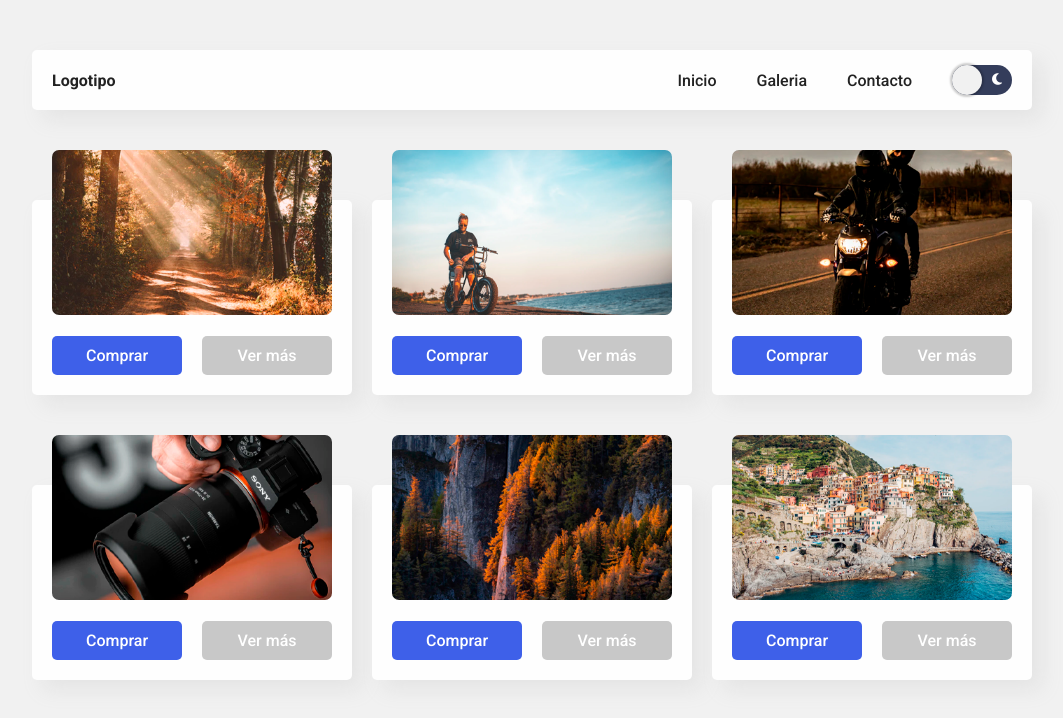
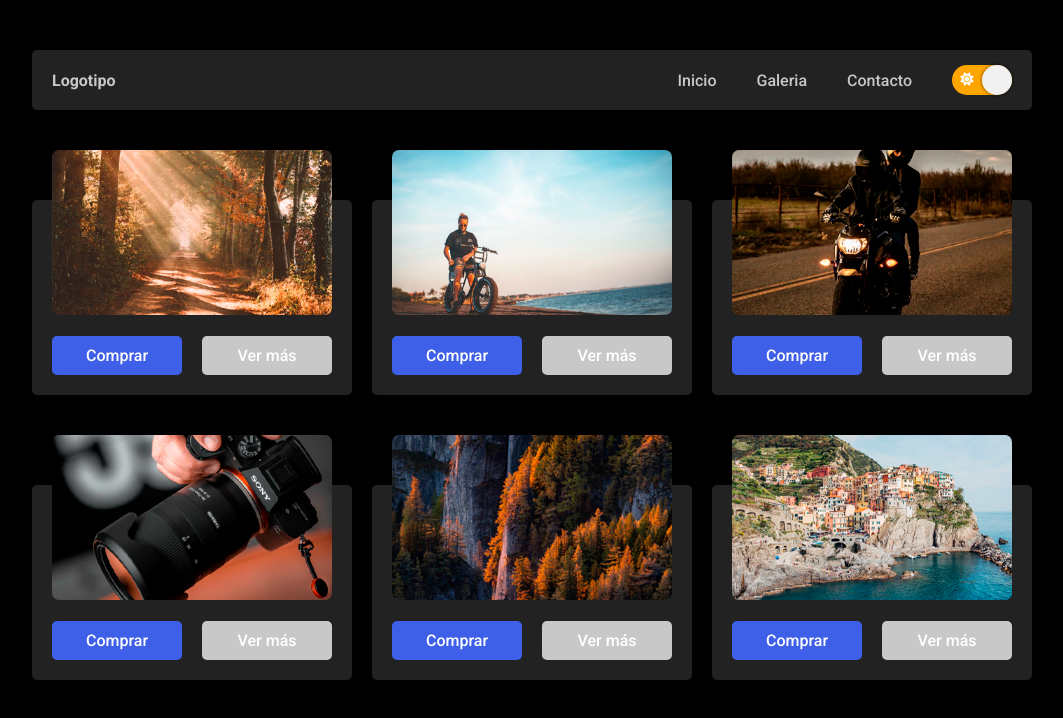
Before and after one commit to osk-max/practicaModeDark, a website: page index.html in a window 1280 px wide. Both pictures are taken after a click on the button 1090 px from the left and 80 px from the top of the page. Shown: the whole page, without its empty margins (108-1171 px from the left). Drawn offline with Linux system fonts and the light colour scheme.

Commit message:
Terminado

```diff
--- a/css/estilos.css
+++ b/css/estilos.css
@@ -1,3 +1,16 @@
+:root {
+  --negro: #000;
+  --blanco: #fefefe;
+  --grisOscuro: #222;
+  --grisClaro: #c8c8c8;
+  --grisClaroHover: #acabab;
+  --azul: #3e60e9;
+  --azulHover: #254be6;
+
+  --sombraDark: 10px 10px 20px rgba(170, 170, 170, 0.16);
+  --sombraLight: 10px 10px 20px rgba(0, 0, 0, 0.16);
+}
+
 * {
   padding: 0;
   margin: 0;
@@ -6,10 +19,14 @@
 }
 
 body {
-  background: #f1f1f1;
+  background: var(--blanco);
   font-family: "Roboto", sans-serif;
   -webkit-transition: 0.3s ease all;
   transition: 0.3s ease all;
+}
+
+body.dark {
+  background-color: var(--negro);
 }
 
 a {
@@ -42,6 +59,19 @@ nav {
   transition: 0.3s ease all;
   -webkit-box-shadow: 10px 10px 20px rgba(170, 170, 170, 0.16);
   box-shadow: 10px 10px 20px rgba(170, 170, 170, 0.16);
+}
+
+body.dark nav {
+  background-color: var(--grisOscuro);
+  box-shadow: var(--sombraLight);
+}
+
+body.dark nav a {
+  color: var(--grisClaro);
+}
+
+body.dark nav a:hover {
+  color: var(--blanco);
 }
 
 nav .logotipo {
@@ -93,6 +123,17 @@ nav .enlaces a:hover {
   box-shadow: 0px 0px 2px 2px rgba(0, 0, 0, 0.2);
 }
 
+/* Movimiento boton y cambio los estilos */
+
+.switch.active::after {
+  right: 0;
+  left: unset;
+}
+
+.switch.active {
+  background-color: orange;
+}
+
 /* Estilos a los dos botones */
 .switch span {
   width: 30px;
@@ -129,6 +170,11 @@ nav .enlaces a:hover {
   margin-top: 50px;
   -webkit-transition: 0.3s ease all;
   transition: 0.3s ease all;
+}
+
+body.dark .grid .card {
+  background-color: var(--grisOscuro);
+  box-shadow: var(--sombraLight);
 }
 
 .grid .card img {
--- a/js/main.js
+++ b/js/main.js
@@ -0,0 +1,7 @@
+// Funcion que va a cambiar una clase en nuestro body para identificar modo osc o modo claro
+const btnSwitch = document.querySelector("#switch");
+
+btnSwitch.addEventListener("click", () => {
+  document.body.classList.toggle("dark"); // Con el toggle sino tiene una clase la crea y si la tiene creada la borra
+  btnSwitch.classList.toggle("active"); // Activar el estado active
+});
```
